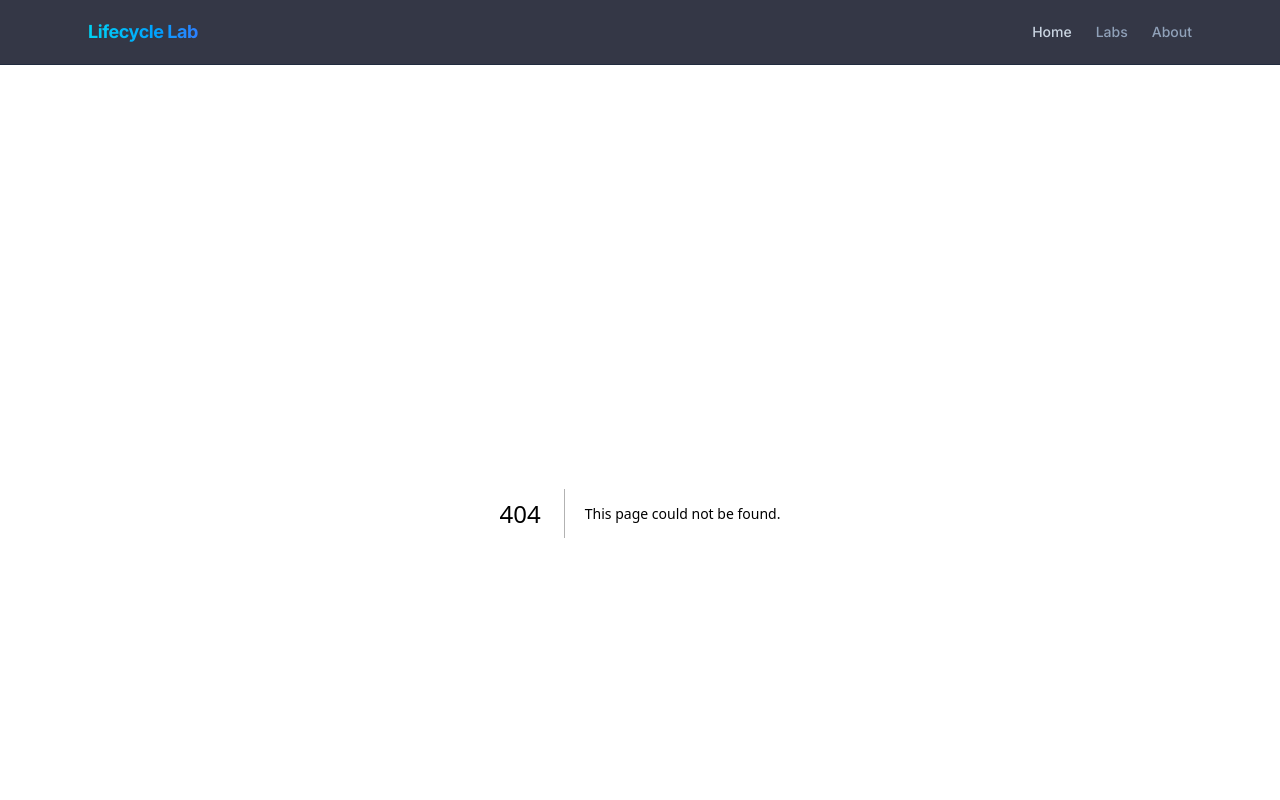
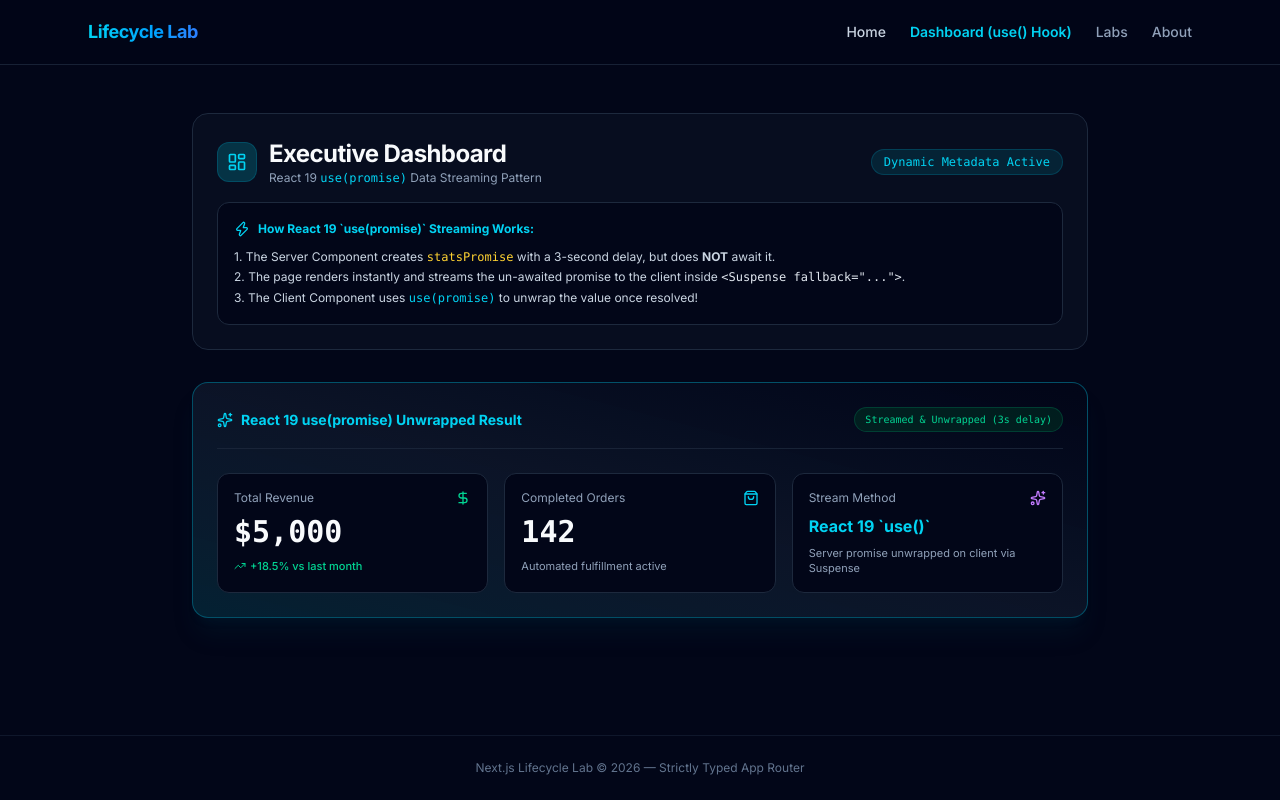
Before and after one commit to ProgrammerZain/nextjs-ui-patterns, a Next.js app: page /dashboard in a window 1280 px wide. Before the commit this address had no page. Shown: the top 800 px of the page. Built offline with nearby package versions, Linux system fonts and the light colour scheme.

Commit message:
feat: stream server promises to client using use() hook

```diff
--- /dev/null
+++ b/app/dashboard/StatsCard.tsx
@@ -0,0 +1,75 @@
+"use client";
+
+import React, { use } from "react";
+import { DollarSign, TrendingUp, ShoppingBag, Sparkles } from "lucide-react";
+
+export interface StatsData {
+  revenue: number;
+  orders?: number;
+  growth?: string;
+}
+
+export default function StatsCard({
+  promise,
+}: {
+  promise: Promise<StatsData>;
+}): React.JSX.Element {
+  // Unwrap the pending promise on the client using React 19's use() API
+  const stats = use(promise);
+
+  return (
+    <div className="p-6 rounded-2xl border border-cyan-800/80 bg-gradient-to-tr from-cyan-950/60 via-slate-900/80 to-slate-950/90 space-y-6 shadow-xl shadow-cyan-950/20 animate-in fade-in zoom-in-95 duration-300">
+      <div className="flex items-center justify-between border-b border-slate-800/80 pb-4">
+        <div className="flex items-center gap-2 text-cyan-400 font-bold text-sm">
+          <Sparkles className="w-4 h-4" />
+          <span>React 19 use(promise) Unwrapped Result</span>
+        </div>
+        <span className="text-[10px] font-mono text-emerald-400 bg-emerald-950/60 px-2.5 py-1 rounded-full border border-emerald-800/50">
+          Streamed &amp; Unwrapped (3s delay)
+        </span>
+      </div>
+
+      <div className="grid grid-cols-1 sm:grid-cols-3 gap-4">
+        <div className="p-4 rounded-xl bg-slate-950 border border-slate-800 space-y-2">
+          <div className="flex items-center justify-between text-xs text-slate-400">
+            <span>Total Revenue</span>
+            <DollarSign className="w-4 h-4 text-emerald-400" />
+          </div>
+          <div className="text-3xl font-mono font-extrabold text-slate-50">
+            ${stats.revenue.toLocaleString()}
+          </div>
+          <div className="text-[11px] text-emerald-400 font-medium flex items-center gap-1">
+            <TrendingUp className="w-3 h-3" />
+            <span>{stats.growth || "+18.5%"} vs last month</span>
+          </div>
+        </div>
+
+        <div className="p-4 rounded-xl bg-slate-950 border border-slate-800 space-y-2">
+          <div className="flex items-center justify-between text-xs text-slate-400">
+            <span>Completed Orders</span>
+            <ShoppingBag className="w-4 h-4 text-cyan-400" />
+          </div>
+          <div className="text-3xl font-mono font-extrabold text-slate-50">
+            {stats.orders || 142}
+          </div>
+          <div className="text-[11px] text-slate-400">
+            Automated fulfillment active
+          </div>
+        </div>
+
+        <div className="p-4 rounded-xl bg-slate-950 border border-slate-800 space-y-2">
+          <div className="flex items-center justify-between text-xs text-slate-400">
+            <span>Stream Method</span>
+            <Sparkles className="w-4 h-4 text-purple-400" />
+          </div>
+          <div className="text-base font-bold text-cyan-400 mt-1">
+            React 19 `use()`
+          </div>
+          <div className="text-[11px] text-slate-400 leading-snug">
+            Server promise unwrapped on client via Suspense
+          </div>
+        </div>
+      </div>
+    </div>
+  );
+}
--- /dev/null
+++ b/app/dashboard/StatsSkeleton.tsx
@@ -0,0 +1,36 @@
+import React from "react";
+import { Loader2 } from "lucide-react";
+
+export default function StatsSkeleton(): React.JSX.Element {
+  return (
+    <div className="p-6 rounded-2xl border border-cyan-800/40 bg-slate-900/30 space-y-6 animate-pulse">
+      <div className="flex items-center justify-between border-b border-slate-800/60 pb-4">
+        <div className="flex items-center gap-2 text-cyan-400/80 font-semibold text-sm">
+          <Loader2 className="w-4 h-4 animate-spin text-cyan-400" />
+          <span>Streaming Promise via Suspense Fallback...</span>
+        </div>
+        <div className="w-36 h-6 rounded-full bg-cyan-950/60 border border-cyan-800/40"></div>
+      </div>
+
+      <div className="grid grid-cols-1 sm:grid-cols-3 gap-4">
+        <div className="p-4 rounded-xl bg-slate-950/80 border border-slate-800/60 space-y-3">
+          <div className="w-20 h-3 rounded bg-slate-800"></div>
+          <div className="w-32 h-8 rounded bg-slate-800"></div>
+          <div className="w-24 h-3 rounded bg-slate-800"></div>
+        </div>
+
+        <div className="p-4 rounded-xl bg-slate-950/80 border border-slate-800/60 space-y-3">
+          <div className="w-24 h-3 rounded bg-slate-800"></div>
+          <div className="w-20 h-8 rounded bg-slate-800"></div>
+          <div className="w-28 h-3 rounded bg-slate-800"></div>
+        </div>
+
+        <div className="p-4 rounded-xl bg-slate-950/80 border border-slate-800/60 space-y-3">
+          <div className="w-24 h-3 rounded bg-slate-800"></div>
+          <div className="w-28 h-6 rounded bg-slate-800"></div>
+          <div className="w-32 h-3 rounded bg-slate-800"></div>
+        </div>
+      </div>
+    </div>
+  );
+}
--- /dev/null
+++ b/app/dashboard/page.tsx
@@ -0,0 +1,77 @@
+import React, { Suspense } from "react";
+import type { Metadata } from "next";
+import StatsCard, { StatsData } from "./StatsCard";
+import StatsSkeleton from "./StatsSkeleton";
+import { LayoutDashboard, Zap, Sparkles } from "lucide-react";
+
+export async function generateMetadata(): Promise<Metadata> {
+  const currentDate = new Date().toLocaleDateString("en-US", {
+    month: "short",
+    day: "numeric",
+    year: "numeric",
+  });
+
+  return {
+    title: `Dashboard - ${currentDate}`,
+    description: "Demonstrating React 19 use() hook with un-awaited streaming promises and Suspense",
+  };
+}
+
+export default function DashboardPage(): React.JSX.Element {
+  // 1. Initialize a slow promise on the server (3-second delay)
+  // CRITICAL: Do NOT await it here on the server!
+  const statsPromise: Promise<StatsData> = new Promise((resolve) => {
+    setTimeout(() => {
+      resolve({
+        revenue: 5000,
+        orders: 142,
+        growth: "+18.5%",
+      });
+    }, 3000);
+  });
+
+  return (
+    <div className="space-y-8 max-w-4xl mx-auto">
+      {/* Dashboard Page Header */}
+      <div className="p-6 rounded-2xl border border-slate-800 bg-slate-900/40 space-y-4">
+        <div className="flex items-center justify-between">
+          <div className="flex items-center gap-3">
+            <div className="w-10 h-10 rounded-xl bg-cyan-950 text-cyan-400 border border-cyan-800/60 flex items-center justify-center font-bold">
+              <LayoutDashboard className="w-5 h-5" />
+            </div>
+            <div>
+              <h1 className="text-2xl font-bold tracking-tight text-slate-50">
+                Executive Dashboard
+              </h1>
+              <p className="text-xs text-slate-400">
+                React 19 <code className="text-cyan-400 font-mono">use(promise)</code> Data Streaming Pattern
+              </p>
+            </div>
+          </div>
+          <span className="text-xs font-mono text-cyan-400 bg-cyan-950/60 px-3 py-1 rounded-full border border-cyan-800/50">
+            Dynamic Metadata Active
+          </span>
+        </div>
+
+        <div className="p-4 rounded-xl border border-slate-800 bg-slate-950 text-xs text-slate-300 space-y-2 leading-relaxed">
+          <div className="flex items-center gap-2 font-bold text-cyan-400">
+            <Zap className="w-4 h-4" />
+            <span>How React 19 `use(promise)` Streaming Works:</span>
+          </div>
+          <p>
+            1. The Server Component creates <code className="text-amber-300 font-mono">statsPromise</code> with a 3-second delay, but does <strong>NOT</strong> await it.
+            <br />
+            2. The page renders instantly and streams the un-awaited promise to the client inside <code className="text-slate-200 font-mono">&lt;Suspense fallback=&quot;...&quot;&gt;</code>.
+            <br />
+            3. The Client Component uses <code className="text-cyan-400 font-mono">use(promise)</code> to unwrap the value once resolved!
+          </p>
+        </div>
+      </div>
+
+      {/* Suspense Boundary wrapping Client Component that consumes un-awaited promise */}
+      <Suspense fallback={<StatsSkeleton />}>
+        <StatsCard promise={statsPromise} />
+      </Suspense>
+    </div>
+  );
+}
--- a/app/layout.tsx
+++ b/app/layout.tsx
@@ -34,6 +34,12 @@ export default function RootLayout({
                 Home
               </Link>
               <Link
+                href="/dashboard"
+                className="text-cyan-400 hover:text-cyan-300 font-semibold transition-colors"
+              >
+                Dashboard (use() Hook)
+              </Link>
+              <Link
                 href="/labs"
                 className="text-slate-400 hover:text-cyan-400 transition-colors"
               >
```
